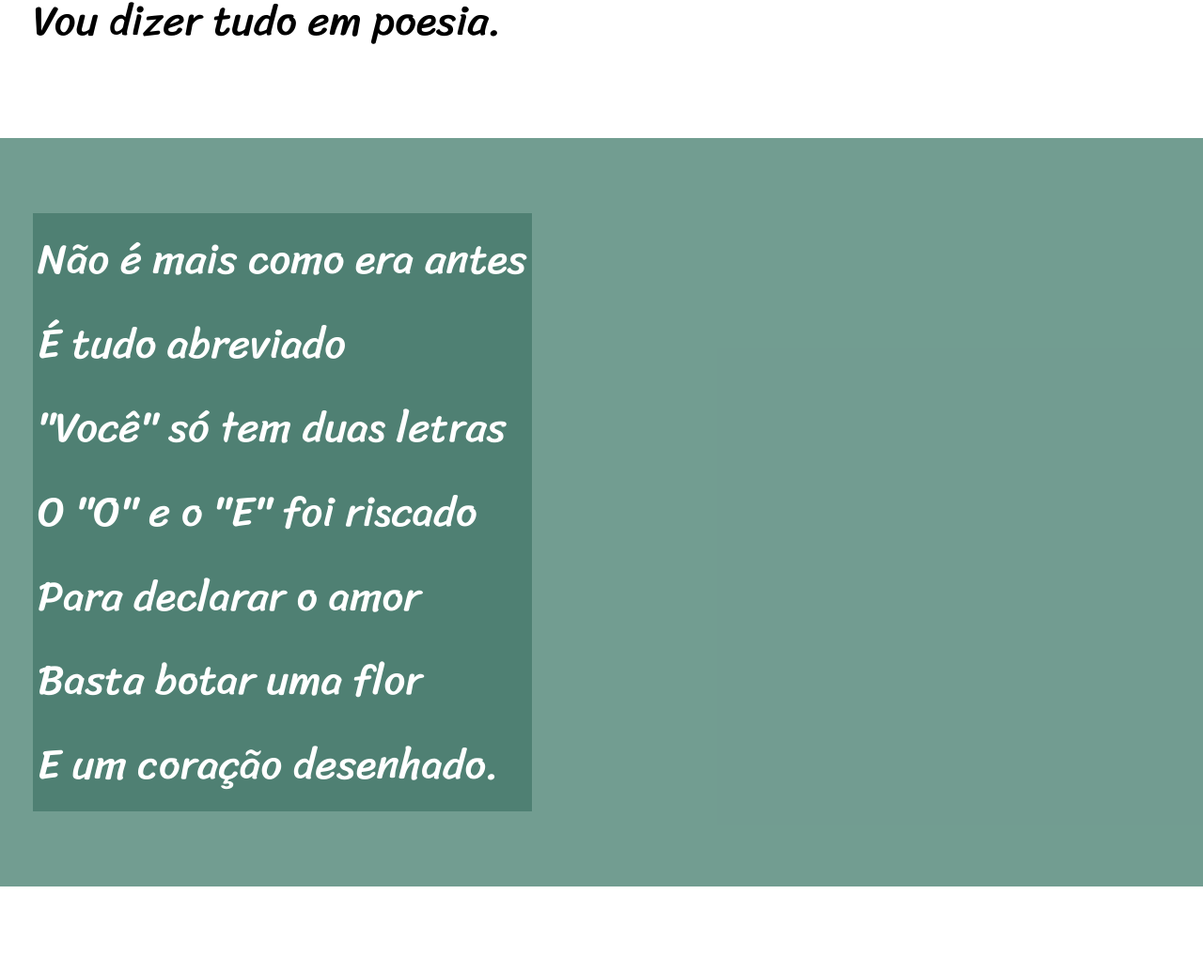
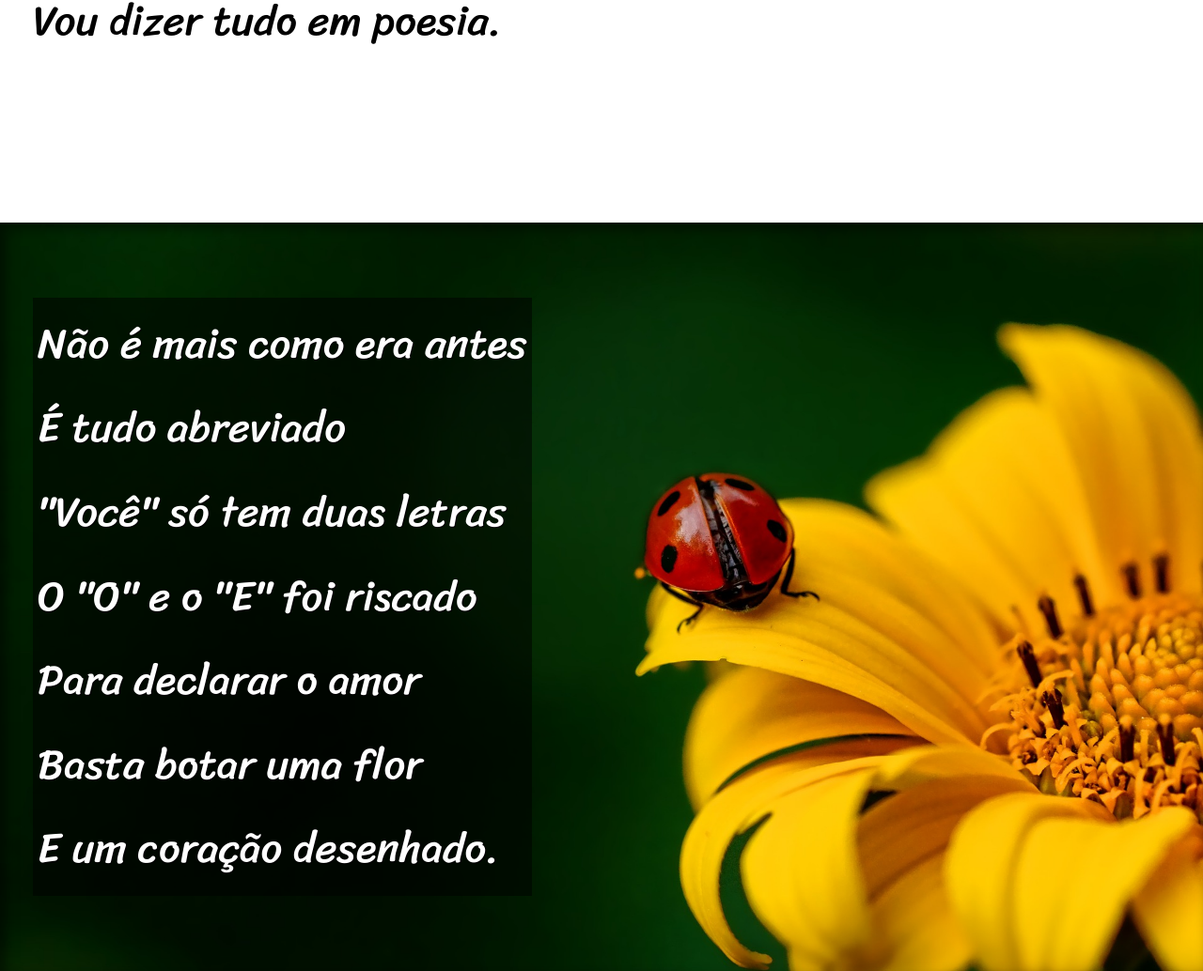
Before and after one commit to ivanferreira1/html-css, a plain HTML site: page desafios/desafio012/index.html in a window 1280 px wide. Shown: the part 900-1934 px from the top of the page at 94% size. Drawn offline with Linux system fonts and the light colour scheme.

Commit message:
terminei o desafio 12

```diff
--- a/desafios/desafio012/estilo/style.css
+++ b/desafios/desafio012/estilo/style.css
@@ -58,6 +58,10 @@
     font-size: 3.5vw;
 }
 
+section > p {
+    padding-bottom: 2em;
+}
+
 section.normal {
     background-color: white;
     color: black;
@@ -66,12 +70,25 @@
 section.imagem {
     background-color: rgba(3, 131, 97, 0.334);
     color: white;
+    box-shadow: inset 6px 6px 13px 0px rgba(0, 0, 0, 0.517);
+    background-size: cover;
+    background-attachment: fixed;
 }
 
 section.imagem > p {
     display: inline-block;
     padding:5px;
-    background-color:rgba(10, 70, 54, 0.334);
+    background-color:rgba(0, 0, 0, 0.514);
+    text-shadow: 1px 1px 0px black;
+}
+
+section#img01 {
+    background-image: url('../imagens/background001.jpg');
+    background-position: right center;
+}
+
+section#img02 {
+    background-image: url('../imagens/background002.jpg');
 }
 
 footer {
--- a/desafios/desafio012/index.html
+++ b/desafios/desafio012/index.html
@@ -24,7 +24,7 @@
         </p>
     </section>
 
-    <section class="imagem">
+    <section class="imagem" id="img01">
         <p>
             Não é mais como era antes <br>
             É tudo abreviado <br>
@@ -46,7 +46,7 @@
             Se o saite é muito bom <br>
             Ele vale um alto preço.
         </p>
-        <p>>
+        <p>
             Pra piorar a liguagem <br>
             O emoticom é um risco <br>
             Tem símbolo para tudo <br>
@@ -57,7 +57,7 @@
         </p>
     </section>
 
-    <section class="imagem">
+    <section class="imagem" id="img02">
         <p>
             Tenho saudade das cartas <br>
             Escritas com a própria mão <br>
```
